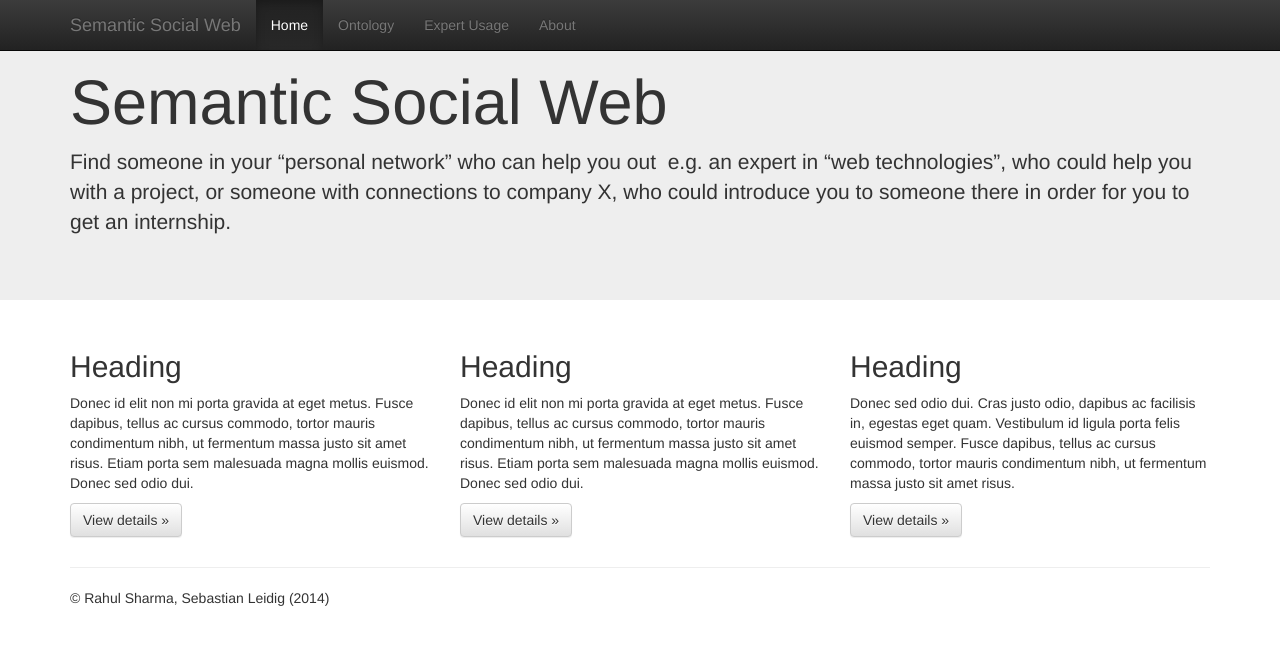
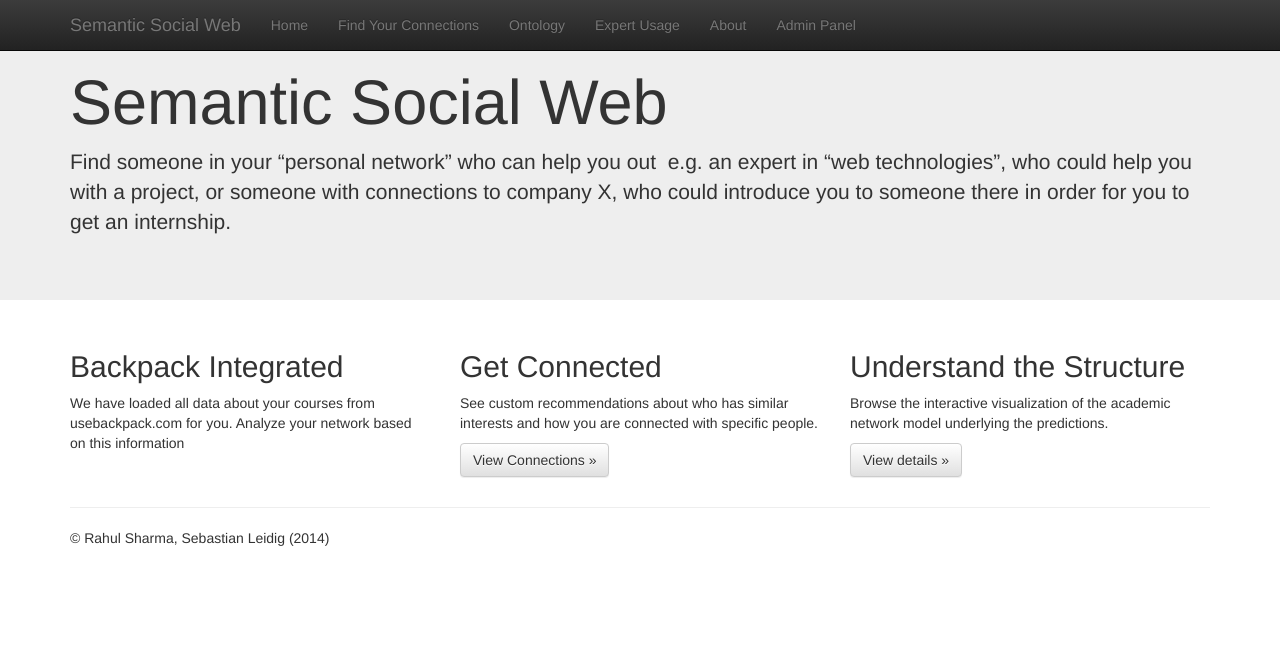
Before and after one commit to sebastian-leidig/semantic-social-web, a Symfony app: template website/src/SWeb/SemanticSocialWebBundle/Resources/views/Home/index.html.twig in a window 1280 px wide. Shown: the top 645 px of the page. Run offline with Twig, Linux system fonts and the light colour scheme; the template is opened without the code that fills it, so the values that code supplies are empty; some libraries are stand-ins or nearby versions.

Commit message:
added more dummy pages

```diff
--- a/website/src/SWeb/SemanticSocialWebBundle/Resources/views/Home/index.html.twig
+++ b/website/src/SWeb/SemanticSocialWebBundle/Resources/views/Home/index.html.twig
@@ -13,19 +13,18 @@ who could introduce you to someone there in order for you to get an internship.<
 {% block body %}
   <div class="row">
     <div class="col-md-4">
-      <h2>Heading</h2>
-      <p>Donec id elit non mi porta gravida at eget metus. Fusce dapibus, tellus ac cursus commodo, tortor mauris condimentum nibh, ut fermentum massa justo sit amet risus. Etiam porta sem malesuada magna mollis euismod. Donec sed odio dui. </p>
-      <p><a class="btn btn-default" href="#" role="button">View details &raquo;</a></p>
+      <h2>Backpack Integrated</h2>
+      <p>We have loaded all data about your courses from usebackpack.com for you. Analyze your network based on this information</p>
     </div>
     <div class="col-md-4">
-      <h2>Heading</h2>
-      <p>Donec id elit non mi porta gravida at eget metus. Fusce dapibus, tellus ac cursus commodo, tortor mauris condimentum nibh, ut fermentum massa justo sit amet risus. Etiam porta sem malesuada magna mollis euismod. Donec sed odio dui. </p>
-      <p><a class="btn btn-default" href="#" role="button">View details &raquo;</a></p>
+      <h2>Get Connected</h2>
+      <p>See custom recommendations about who has similar interests and how you are connected with specific people.</p>
+      <p><a class="btn btn-default" href="{{ path('predefined_queries') }}" role="button">View Connections &raquo;</a></p>
    </div>
     <div class="col-md-4">
-      <h2>Heading</h2>
-      <p>Donec sed odio dui. Cras justo odio, dapibus ac facilisis in, egestas eget quam. Vestibulum id ligula porta felis euismod semper. Fusce dapibus, tellus ac cursus commodo, tortor mauris condimentum nibh, ut fermentum massa justo sit amet risus.</p>
-      <p><a class="btn btn-default" href="#" role="button">View details &raquo;</a></p>
+      <h2>Understand the Structure</h2>
+      <p>Browse the interactive visualization of the academic network model underlying the predictions.</p>
+      <p><a class="btn btn-default" href="{{ path('ontology_visualization') }}" role="button">View details &raquo;</a></p>
     </div>
   </div>
 {% endblock %}
--- a/website/src/SWeb/SemanticSocialWebBundle/Resources/views/base.html.twig
+++ b/website/src/SWeb/SemanticSocialWebBundle/Resources/views/base.html.twig
@@ -39,7 +39,7 @@
             <span class="icon-bar"></span>
             <span class="icon-bar"></span>
           </button>
-          <a class="navbar-brand" href="#">Semantic Social Web</a>
+          <a class="navbar-brand" href="{{ path('home') }}">Semantic Social Web</a>
         </div>
         {{ include('SWebSemanticSocialWebBundle::menu.html.twig') }}
       </div>
--- a/website/src/SWeb/SemanticSocialWebBundle/Resources/views/menu.html.twig
+++ b/website/src/SWeb/SemanticSocialWebBundle/Resources/views/menu.html.twig
@@ -1,8 +1,11 @@
 <div id="navbar" class="collapse navbar-collapse">
   <ul class="nav navbar-nav">
-    <li class="active"><a href="{{ path('home') }}">Home</a></li>
+    <li><a href="{{ path('home') }}">Home</a></li>
+    <li><a href="{{ path('predefined_queries') }}">Find Your Connections</a></li>
     <li><a href="{{ path('ontology_visualization') }}">Ontology</a></li>
     <li><a href="{{ path('sparql_form') }}">Expert Usage</a></li>
     <li><a href="{{ path('about') }}">About</a></li>
+
+    <li><a href="{{ path('admin') }}">Admin Panel</a></li>
   </ul>
 </div><!--/.nav-collapse -->
```
Also changed, not shown: website/src/SWeb/SemanticSocialWebBundle/Controller/AdminController.php (added, +13 -0 lines), website/src/SWeb/SemanticSocialWebBundle/Controller/PredefinedQueriesController.php (added, +13 -0 lines), website/src/SWeb/SemanticSocialWebBundle/Resources/config/routing.yml (+8 -0 lines), website/src/SWeb/SemanticSocialWebBundle/Resources/views/Admin/index.html.twig (added, +28 -0 lines), website/src/SWeb/SemanticSocialWebBundle/Resources/views/PredefinedQueries/index.html.twig (added, +15 -0 lines).
